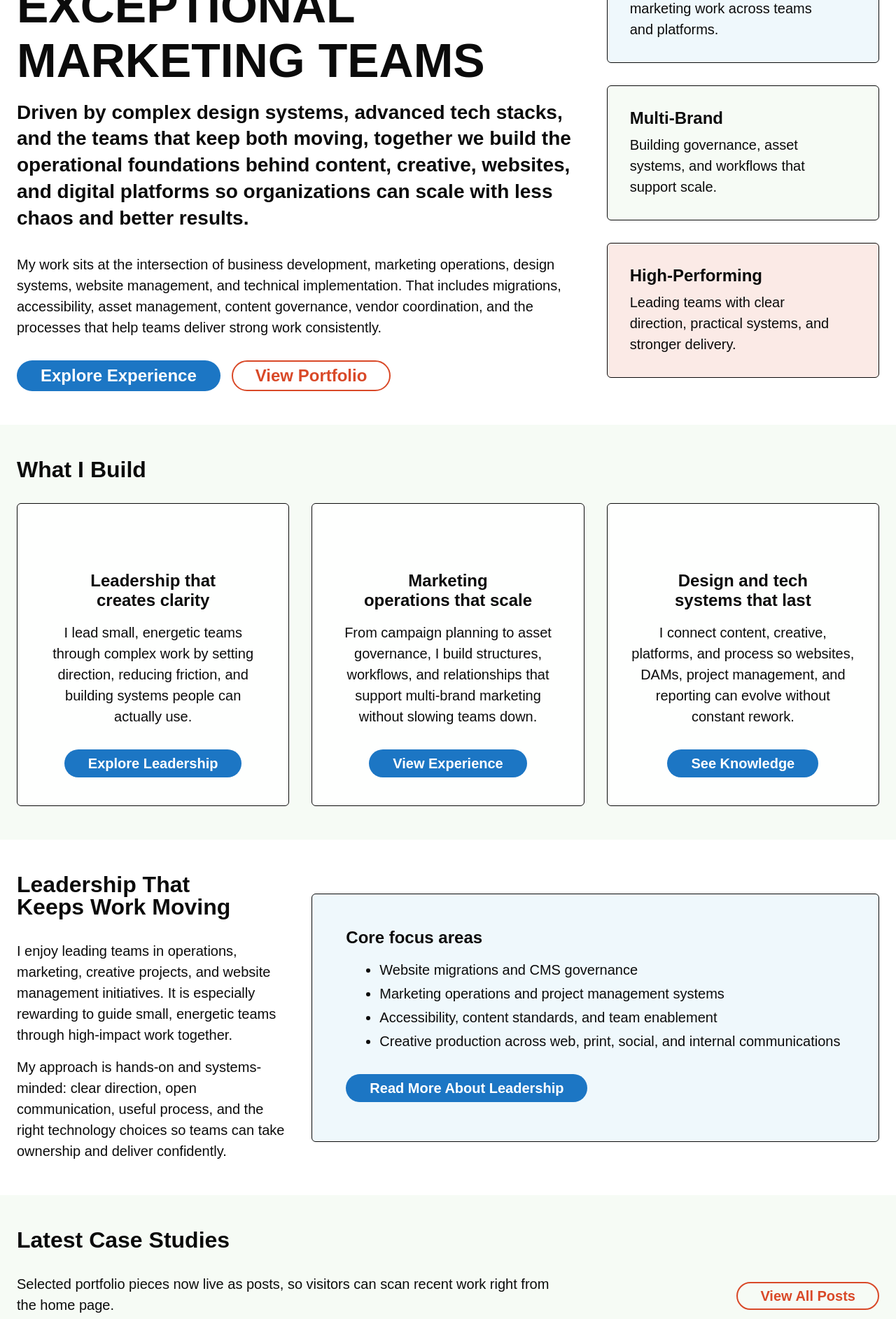
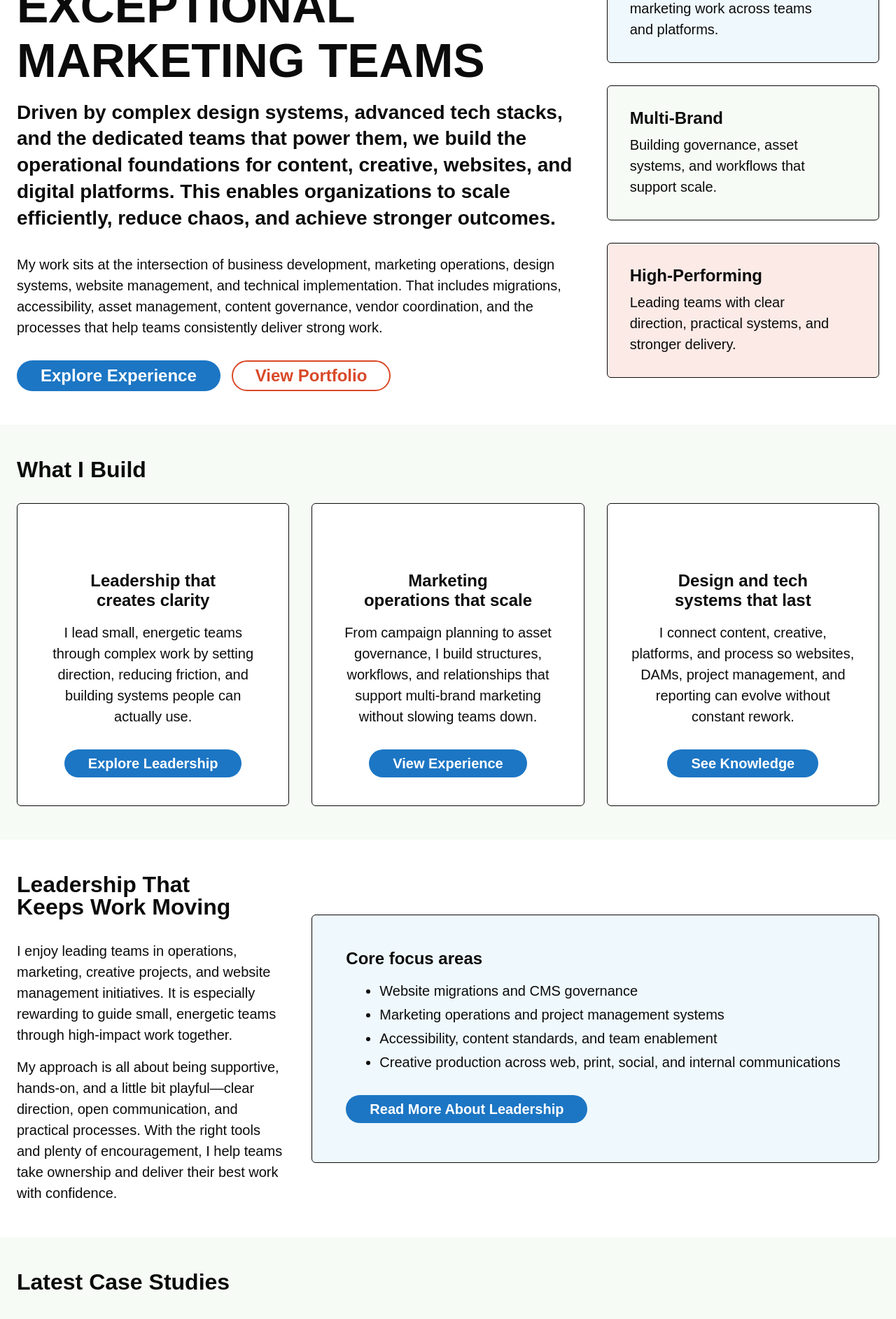
Before and after one commit to sforschen/asylum, a Next.js app: page / in a window 1280 px wide. Shown: the part 666-2551 px from the top of the page at 70% size. Built offline with nearby package versions, Linux system fonts and the light colour scheme; some icons are missing.

Commit message:
home page updates

```diff
--- a/app/page.tsx
+++ b/app/page.tsx
@@ -88,13 +88,10 @@ export default function Home() {
         <div className="page-intro-copy home-intro-copy">
           <h1 className="page-title">Leadership for exceptional marketing teams</h1>
           <p className="home-intro-lead">
-            Driven by complex design systems, advanced tech stacks, and the teams that keep both moving, together we build the operational foundations behind content, creative, websites, and digital platforms so
-            organizations can scale with less chaos and better results.
+            Driven by complex design systems, advanced tech stacks, and the dedicated teams that power them, we build the operational foundations for content, creative, websites, and digital platforms. This enables organizations to scale efficiently, reduce chaos, and achieve stronger outcomes.
           </p>
           <p>
-            My work sits at the intersection of business development, marketing operations, design systems, website management,
-            and technical implementation. That includes migrations, accessibility, asset management, content
-            governance, vendor coordination, and the processes that help teams deliver strong work consistently.
+            My work sits at the intersection of business development, marketing operations, design systems, website management, and technical implementation. That includes migrations, accessibility, asset management, content governance, vendor coordination, and the processes that help teams consistently deliver strong work.
           </p>
           <div className="home-actions">
             <a className="button" href="/experience">
@@ -134,8 +131,7 @@ export default function Home() {
             is especially rewarding to guide small, energetic teams through high-impact work together.
           </p>
           <p>
-            My approach is hands-on and systems-minded: clear direction, open communication, useful process, and the
-            right technology choices so teams can take ownership and deliver confidently.
+            My approach is all about being supportive, hands-on, and a little bit playful—clear direction, open communication, and practical processes. With the right tools and plenty of encouragement, I help teams take ownership and deliver their best work with confidence.
           </p>
         </div>
 
```
